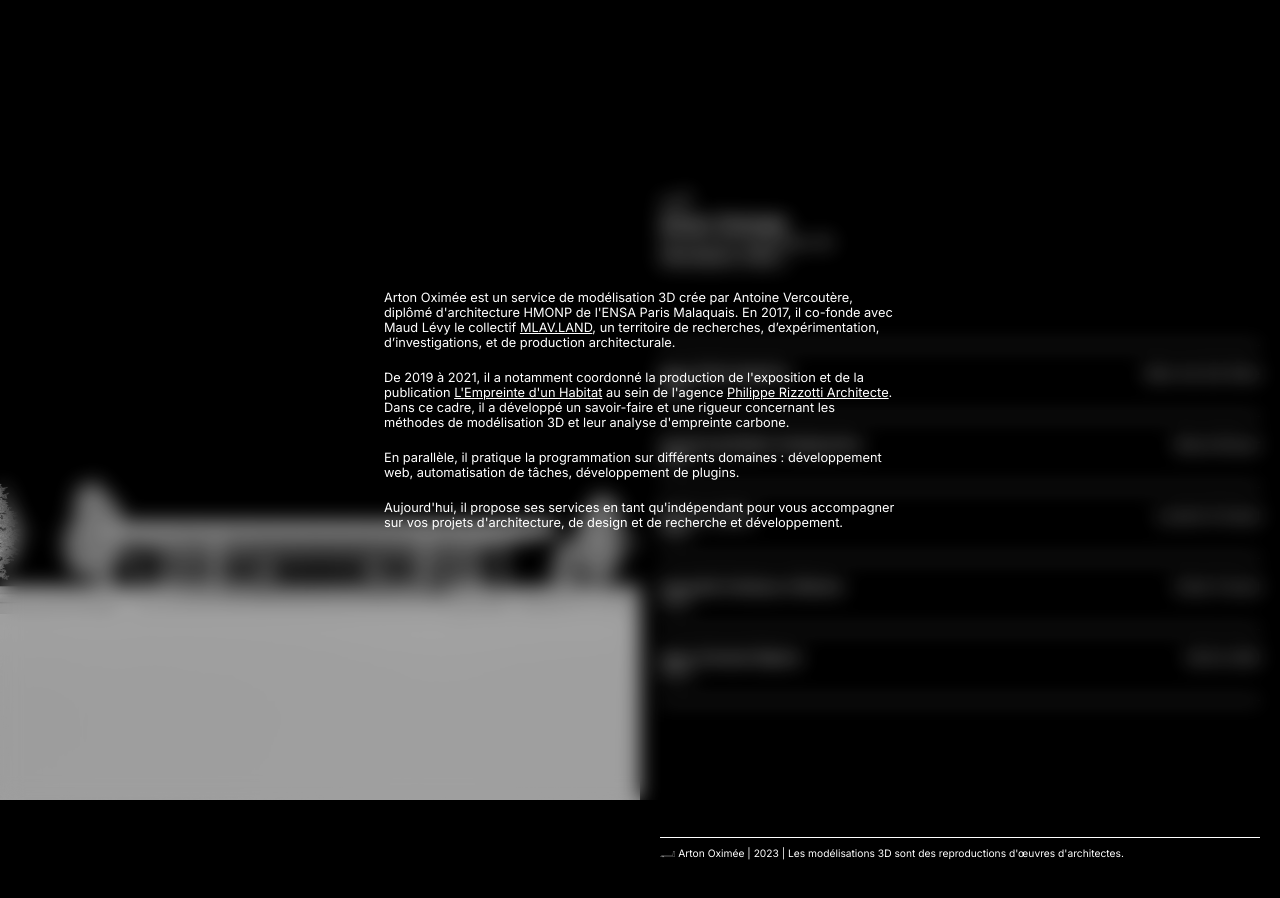
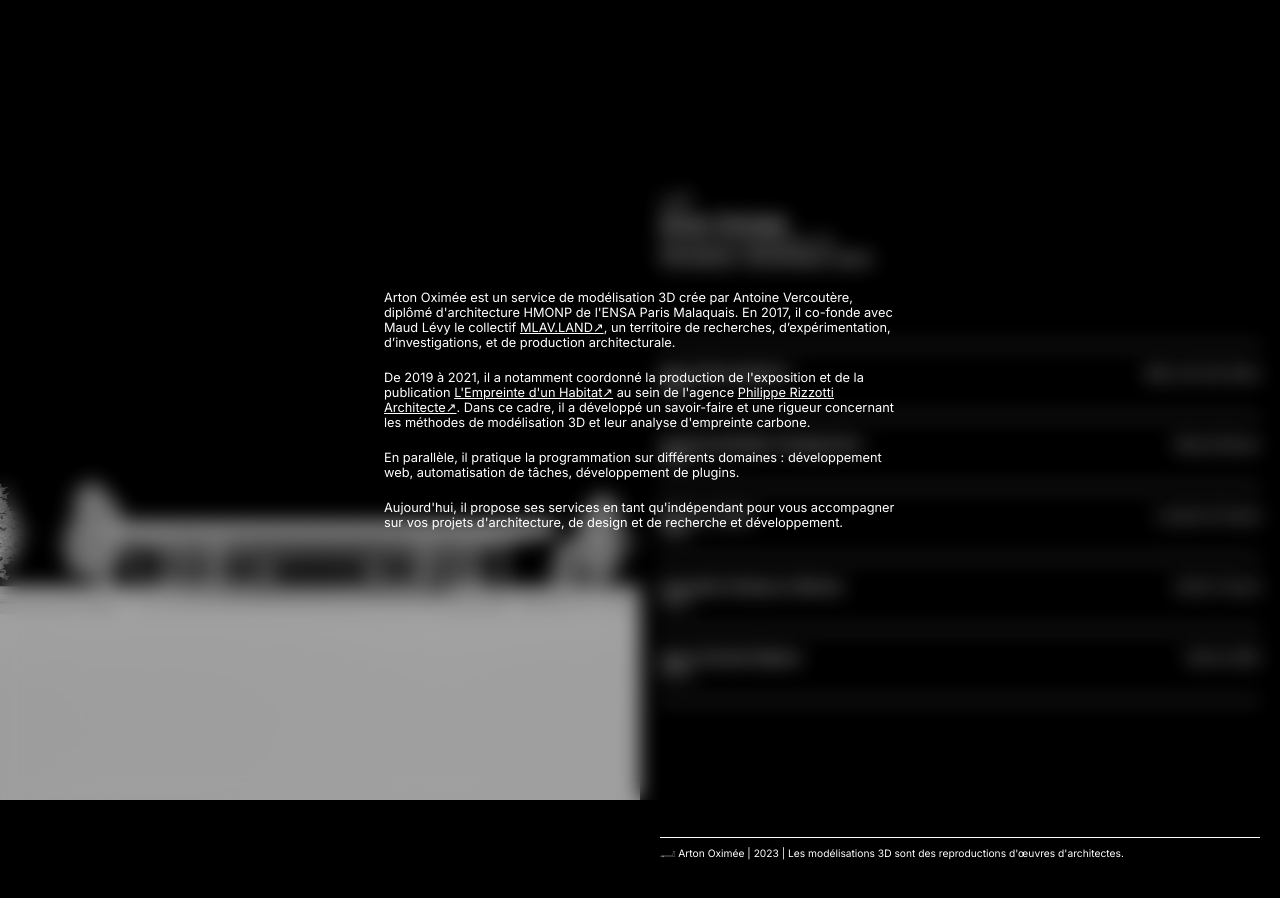
Before and after one commit to artonoximee/arton-oximee, a plain HTML site: page index.html in a window 1280 px wide. Both pictures are taken after a click on the link "Informations". Drawn offline with Linux system fonts and the light colour scheme.

Commit message:
fixed links in modal

```diff
--- a/index.html
+++ b/index.html
@@ -36,7 +36,7 @@
           Services de modélisation 3D
         </p>
         <p>
-          <a id="modal-opener" href="#">Informations</a>, <a href="mailto:arton@oximee.com">Email→</a>
+          <a id="modal-opener" href="#">Informations</a>, <a id="modal-opener-tech" href="#">Technologies</a>, <a href="mailto:arton@oximee.com">Email↗</a>
         </p>
       </div>
 
@@ -103,10 +103,10 @@
   <div class="modal backdrop" id="info-modal">
     <div class="card">
       <p>
-        Arton Oximée est un service de modélisation 3D crée par Antoine Vercoutère, diplômé d'architecture HMONP de l'ENSA Paris Malaquais. En 2017, il co-fonde avec Maud Lévy le collectif <a href="http://mlav.land">MLAV.LAND</a>, un territoire de recherches, d’expérimentation, d’investigations, et de production architecturale.
+        Arton Oximée est un service de modélisation 3D crée par Antoine Vercoutère, diplômé d'architecture HMONP de l'ENSA Paris Malaquais. En 2017, il co-fonde avec Maud Lévy le collectif <a href="http://mlav.land" class="modal-link" target="_blank">MLAV.LAND↗</a>, un territoire de recherches, d’expérimentation, d’investigations, et de production architecturale.
       </p>
       <p>
-        De 2019 à 2021, il a notamment coordonné la production de l'exposition et de la publication <a href="https://www.pavillon-arsenal.com/fr/edition-e-boutique/collections/hors-collection/12294-lempreinte-dun-habitat.html">L'Empreinte d'un Habitat</a> au sein de l'agence <a href="http://www.philipperizzotti.net/en/">Philippe Rizzotti Architecte</a>. Dans ce cadre, il a développé un savoir-faire et une rigueur concernant les méthodes de modélisation 3D et leur analyse d'empreinte carbone.
+        De 2019 à 2021, il a notamment coordonné la production de l'exposition et de la publication <a href="https://www.pavillon-arsenal.com/fr/edition-e-boutique/collections/hors-collection/12294-lempreinte-dun-habitat.html" class="modal-link" target="_blank">L'Empreinte d'un Habitat↗</a> au sein de l'agence <a href="http://www.philipperizzotti.net/fr/" class="modal-link" target="_blank">Philippe Rizzotti Architecte↗</a>. Dans ce cadre, il a développé un savoir-faire et une rigueur concernant les méthodes de modélisation 3D et leur analyse d'empreinte carbone.
       </p>
       <p>
         En parallèle, il pratique la programmation sur différents domaines&nbsp;: développement web, automatisation de tâches, développement de plugins.
--- a/script.js
+++ b/script.js
@@ -58,6 +58,7 @@ openOrientedObjects.addEventListener("click", function() {
 
 const modalOpener = document.querySelector("#modal-opener");
 const modal = document.querySelector("#info-modal");
+const modalLinks = document.querySelectorAll(".modal-link");
 
 modalOpener.addEventListener('click', function (e) {
   e.preventDefault();
@@ -65,9 +66,13 @@ modalOpener.addEventListener('click', function (e) {
 })
 
 modal.addEventListener('click', function (e) {
-  e.preventDefault();
-  modal.classList.remove('open');
-})
+  if (e.target.classList.contains('modal-link')) {
+    e.stopPropagation();
+  } else {
+    e.preventDefault();
+    modal.classList.remove('open');
+  }
+});
 
 // Current year
 
```
